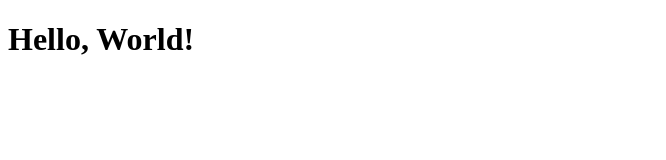
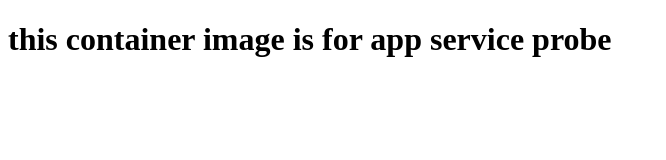
Before and after one commit to dalaiwu/helloworld, a plain HTML site: page index.html in a window 1280 px wide. Shown: the whole page, without its empty margins (0-666 px from the left). Drawn offline with Linux system fonts and the light colour scheme.

Commit message:
modify hellow content

```diff
--- a/index.html
+++ b/index.html
@@ -4,6 +4,6 @@
     <title>Hello, World!</title>
   </head>
   <body>
-    <h1>Hello, World!</h1>
+    <h1>this container image is for app service probe</h1>
   </body>
 </html>
```
